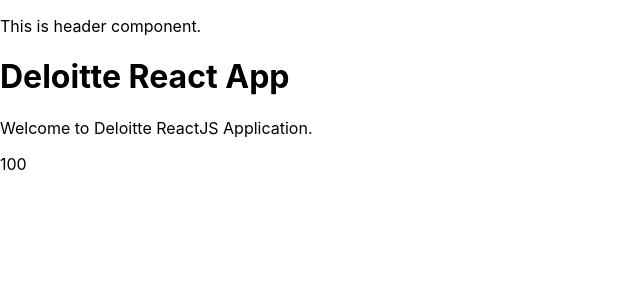
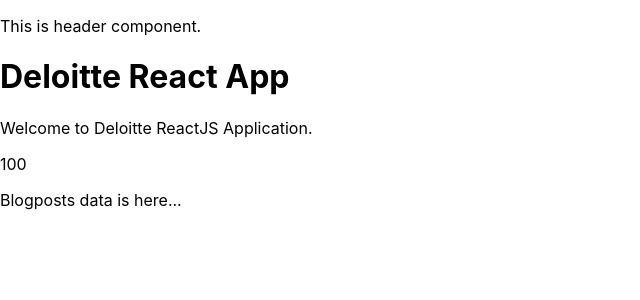
Before and after one commit to vamandeshmukh/deloitte-mar6-app, a React (Create React App) app: page / in a window 1280 px wide. Shown: the top 300 px of the page, without its empty margins (0-640 px from the left). Built offline with nearby package versions, Linux system fonts and the light colour scheme.

Commit message:
react-js

```diff
--- a/src/App.js
+++ b/src/App.js
@@ -6,6 +6,7 @@
 
 // function component
 import Header from "./components/Header";
+import BlogPosts from "./components/BlogPosts";
 
 const App = () => {
 
@@ -17,6 +18,7 @@
       <h1>Deloitte React App</h1>
       <p>Welcome to Deloitte ReactJS Application.</p>
       <p>{salary}</p>
+      <BlogPosts />
     </div>
   );
 
--- /dev/null
+++ b/src/components/BlogPosts.js
@@ -0,0 +1,10 @@
+
+const BlogPosts = () => {
+    return (
+        <div>
+            <p>Blogposts data is here...</p>
+        </div>
+    );
+};
+
+export default BlogPosts;
```
